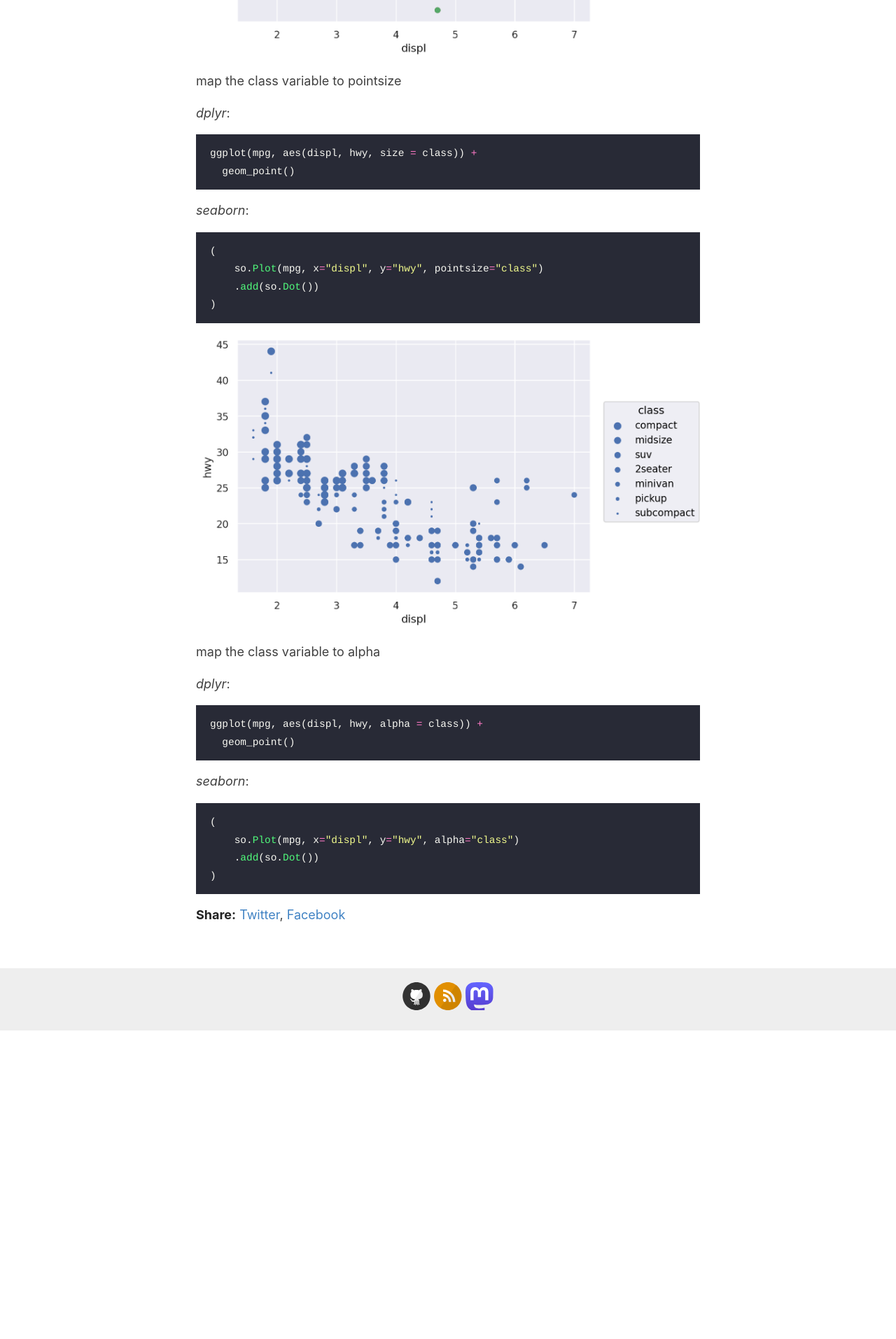
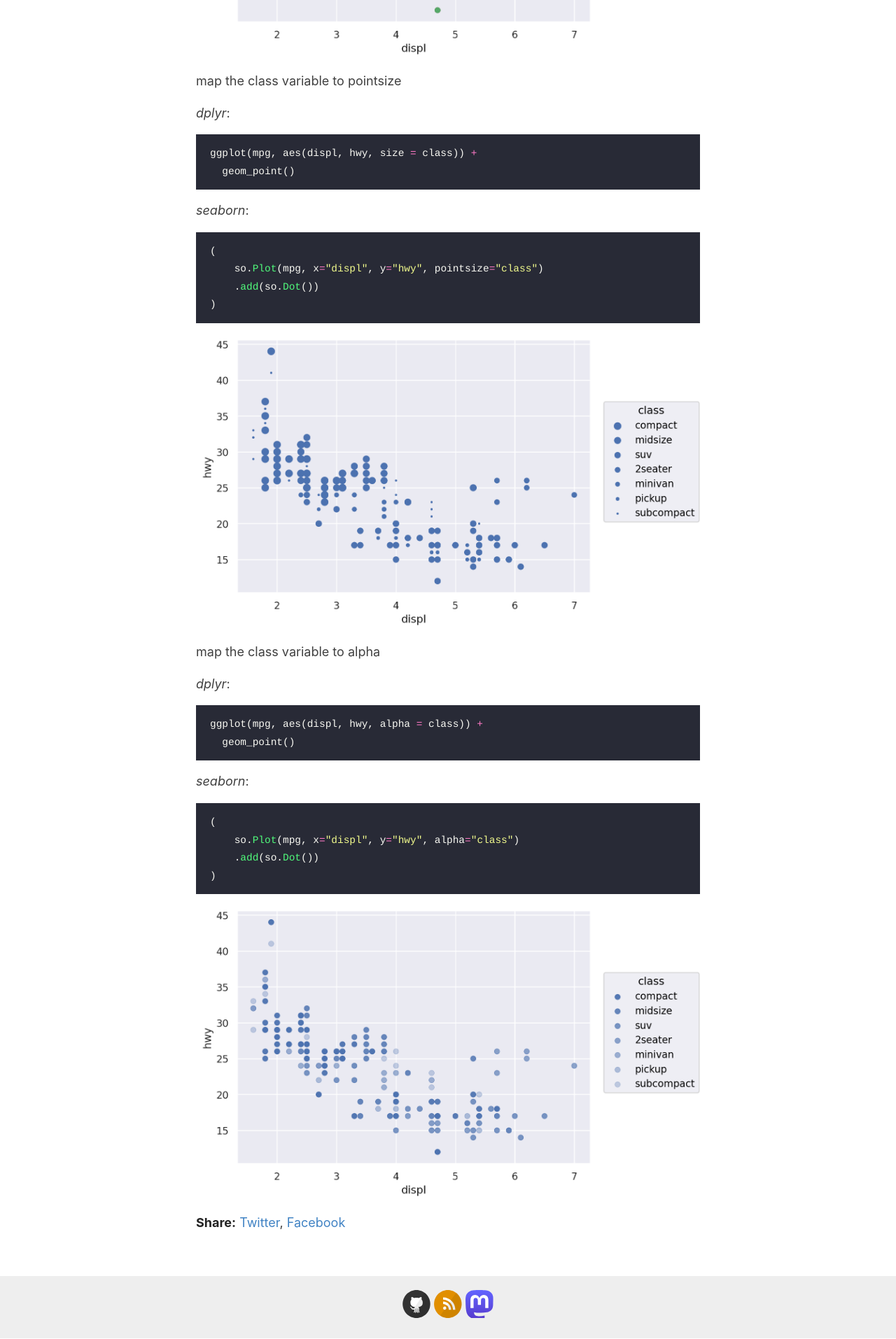
Before and after one commit to krz/krz.github.io, a Jekyll site: the page built from _posts/2024-01-15-Comparing-the-seaborn-objects-interface-with-ggplot2.md, in a window 1280 px wide. Shown: the part 2546-4460 px from the top of the page at 70% size. Built offline with Jekyll 4.4.1, drawn with Linux system fonts in a browser that asks for light colours; before the commit the page ends 4019 px from its top, so only the background shows below that.

Commit message:
add plot 4

````diff
--- a/_posts/2024-01-15-Comparing-the-seaborn-objects-interface-with-ggplot2.md
+++ b/_posts/2024-01-15-Comparing-the-seaborn-objects-interface-with-ggplot2.md
@@ -86,3 +86,4 @@ ggplot(mpg, aes(displ, hwy, alpha = class)) +
     .add(so.Dot())
 )
 ```
+![](/images/output4.png)
````
